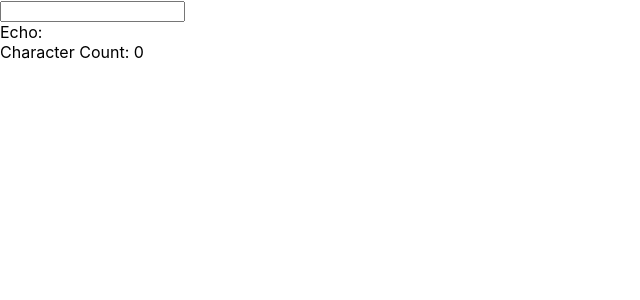
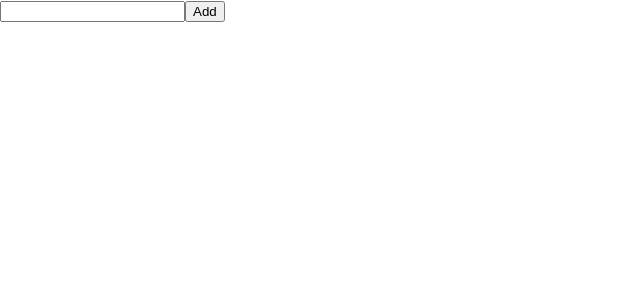
Before and after one commit to Sene68/react-recoil, a React (Create React App) app: page / in a window 1280 px wide. Shown: the top 300 px of the page, without its empty margins (0-640 px from the left). Built offline with nearby package versions, Linux system fonts and the light colour scheme.

Commit message:
atom을 활용하여 todo item 생성

```diff
--- a/src/App.js
+++ b/src/App.js
@@ -1,17 +1,13 @@
 import React from 'react';
 import {
   RecoilRoot,
-  atom,
-  selector,
-  useRecoilState,
-  useRecoilValue,
 } from 'recoil';
-import CharacterCounter from './CharacterCounter';
+import TodoList from "./components/TodoList";
 
 function App() {
   return (
     <RecoilRoot>
-      <CharacterCounter />
+      <TodoList />
     </RecoilRoot>
   );
 }
--- /dev/null
+++ b/src/components/TodoItemCreator.js
@@ -0,0 +1,38 @@
+import React, { useState } from "react";
+import { useSetRecoilState } from "recoil";
+import { todoListState } from "../recoil_state";
+
+let id = 0;
+function getId() {
+  return id++;
+}
+
+function TodoItemCreator() {
+  const [inputValue, setInputValue] = useState("");
+  const setTodoList = useSetRecoilState(todoListState);
+
+  const addItem = () => {
+    setTodoList((oldTodoList) => [
+      ...oldTodoList,
+      {
+        id: getId(),
+        text: inputValue,
+        isComplete: false
+      }
+    ]);
+    setInputValue("");
+  };
+
+  const onChange = ({ target: { value } }) => {
+    setInputValue(value);
+  };
+
+  return (
+    <div>
+      <input type="text" value={inputValue} onChange={onChange} />
+      <button onClick={addItem}>Add</button>
+    </div>
+  );
+}
+
+export default TodoItemCreator;
--- /dev/null
+++ b/src/components/TodoList.js
@@ -0,0 +1,23 @@
+import React from "react";
+import { useRecoilValue } from "recoil";
+import TodoItemCreator from "./TodoItemCreator";
+import { todoListState } from "../recoil_state";
+
+const TodoList = () => {
+  // changed from todoListState to filteredTodoListState
+  const todoList = useRecoilValue(todoListState);
+  return (
+    <>
+      <TodoItemCreator />
+
+      {todoList.map((todoItem) => (
+        <>
+        <p>{todoItem.id}</p>
+        <p>{todoItem.text}</p>
+        </>
+      ))}
+    </>
+  );
+};
+
+export default TodoList;
--- /dev/null
+++ b/src/recoil_state.js
@@ -0,0 +1,8 @@
+import { atom } from "recoil";
+
+const todoListState = atom({
+    key: "todoListState",
+    default: []
+});
+
+export { todoListState };
```
